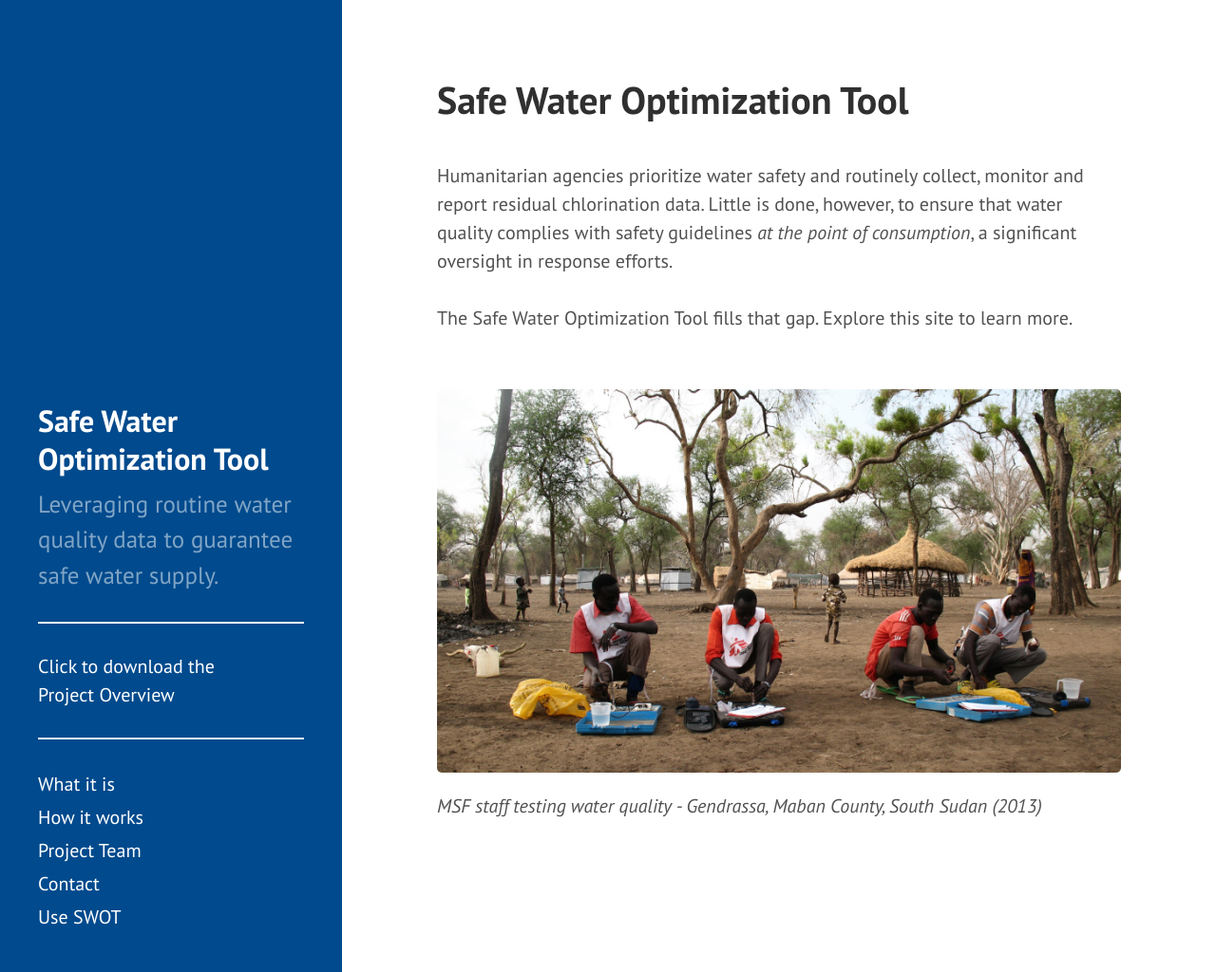
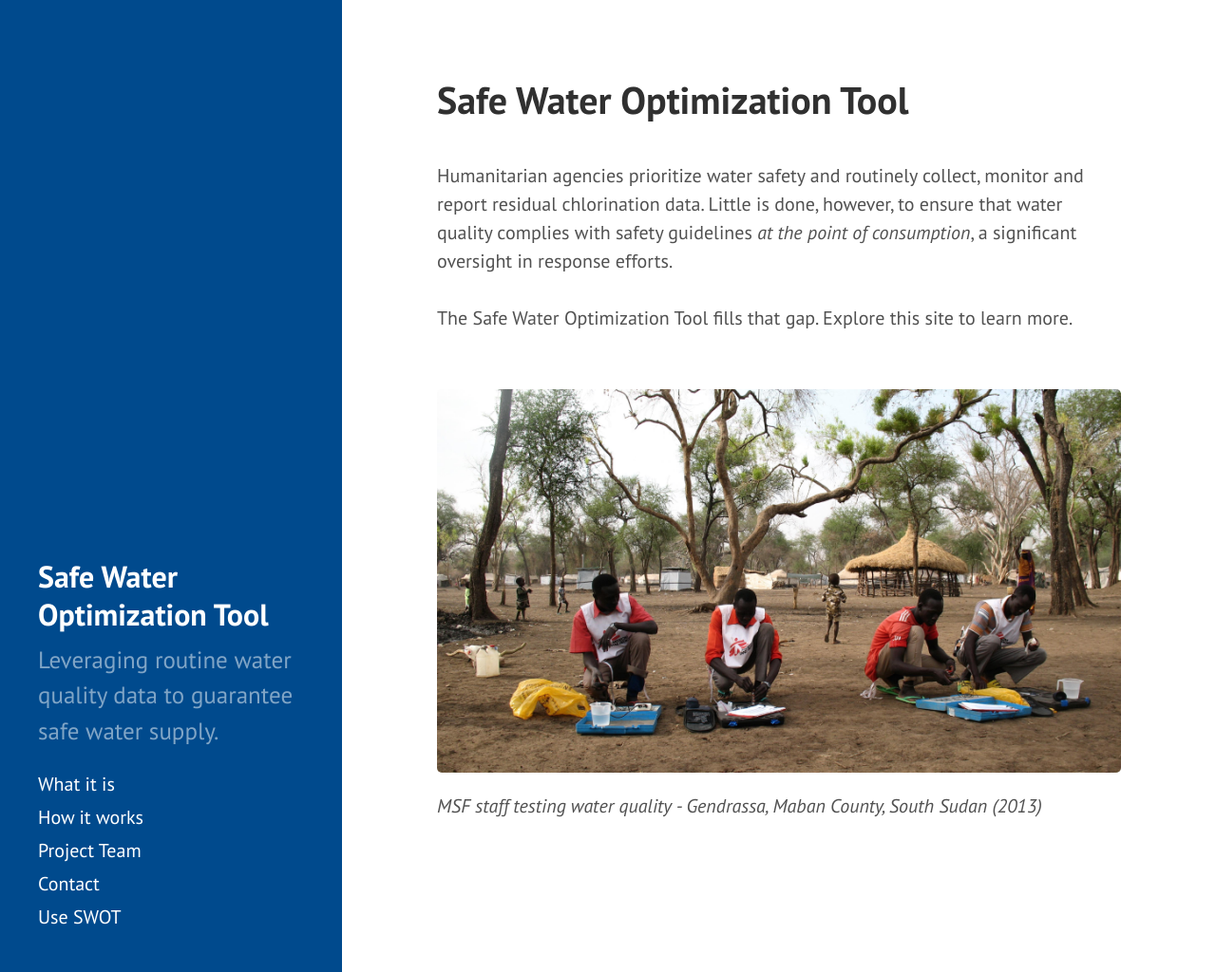
Before and after one commit to safeh2o/swot-infopage, a Jekyll site: the page built from index.html, in a window 1280 px wide and 1024 px high. Shown: the whole window at 95% size. Built offline with Jekyll 4.4.1, drawn with Linux system fonts in a browser that asks for light colours; Markdown is read by kramdown in place of the engine named in the settings; the list of posts is cut into pages by our own code.

Commit message:
Update _config.yml

```diff
--- a/_config.yml
+++ b/_config.yml
@@ -8,7 +8,7 @@ permalink:        pretty
 
 # Setup
 title:            Safe Water Optimization Tool
-description:      'Leveraging routine water quality data to guarantee safe water supply.<hr><a href="{{ site.baseurl }}/public/SWOT_Summary.pdf/" download>Click to download the Project&nbsp;Overview</a><hr>'
+description:      'Leveraging routine water quality data to guarantee safe water supply.'
 url:              ""
 baseurl:          /
 
```
